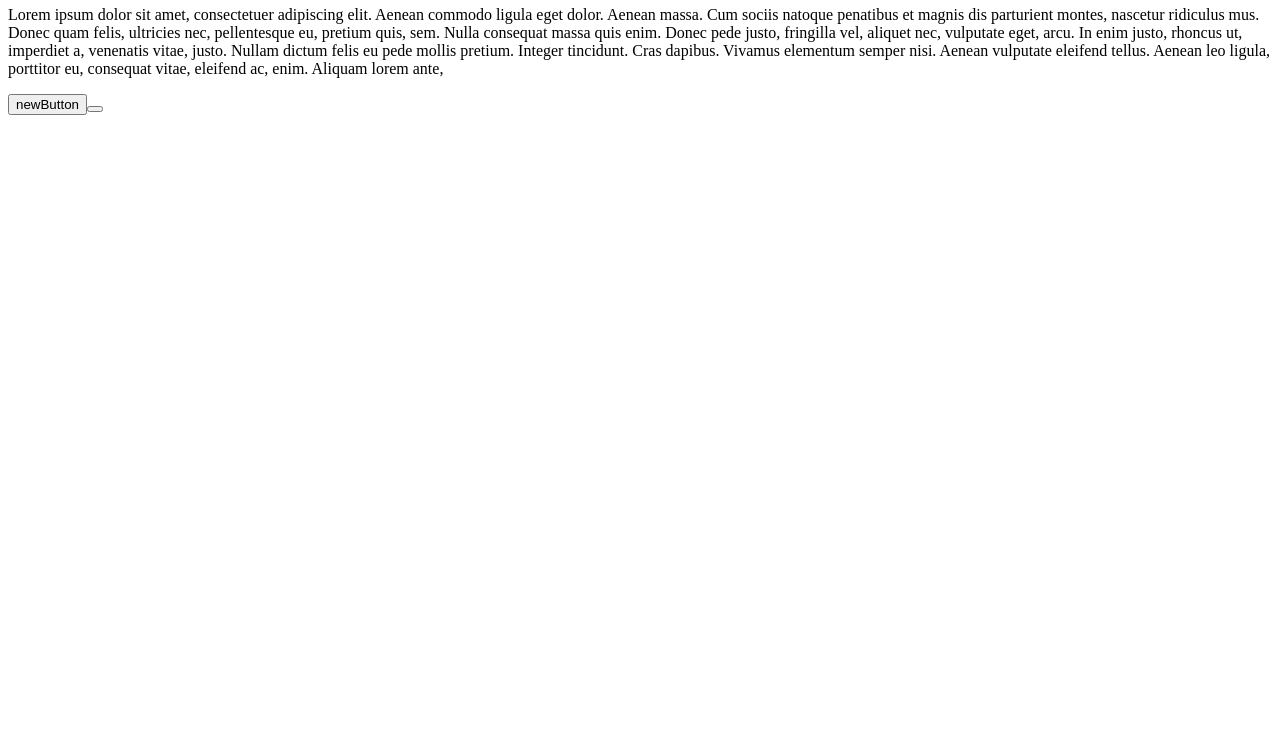
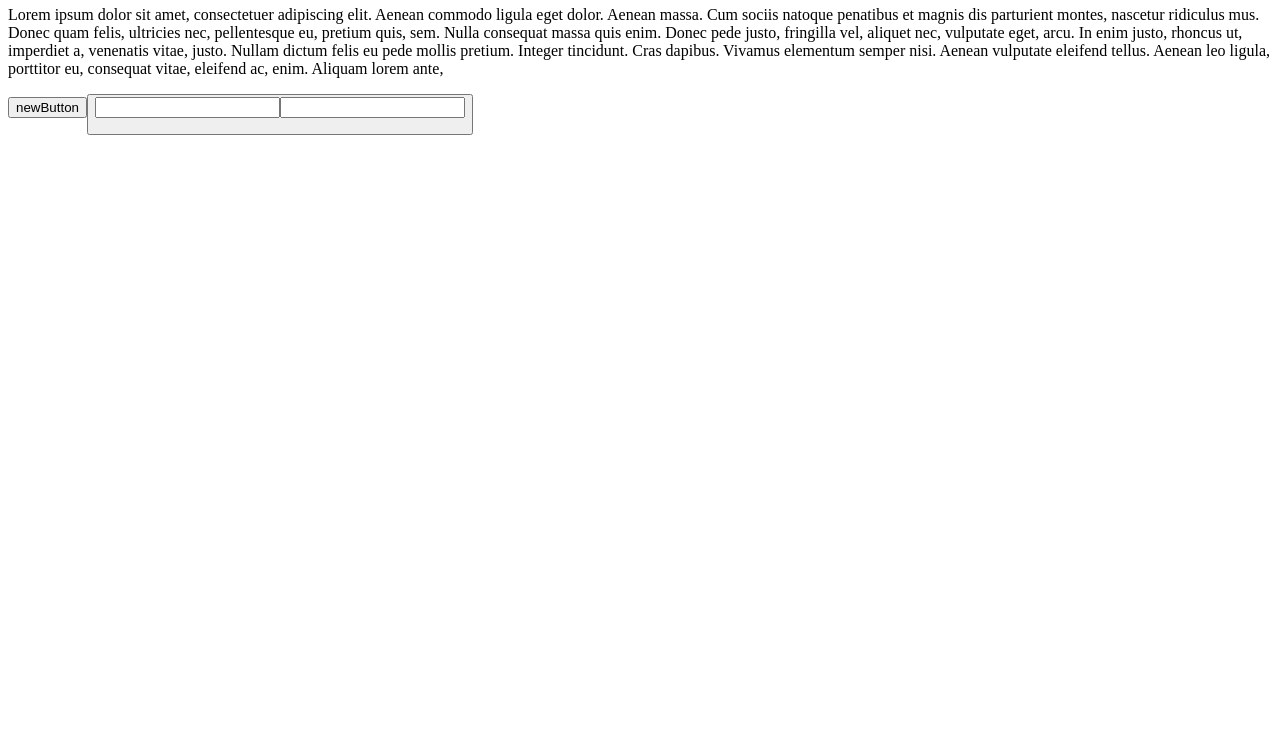
Before and after one commit to nexus85/test2, a plain HTML site: page index.html in a window 1280 px wide. Shown: the part 60-800 px from the top of the page. Drawn offline with Linux system fonts and the light colour scheme.

Commit message:
form add

```diff
--- a/index.html
+++ b/index.html
@@ -14,7 +14,11 @@ Lorem ipsum dolor sit amet, consectetuer adipiscing elit. Aenean commodo ligula
 <button>newButton<button>
 </body>
 
+<form>
+<input><input>
 
+
+</form>
 
 
 </html>
```
